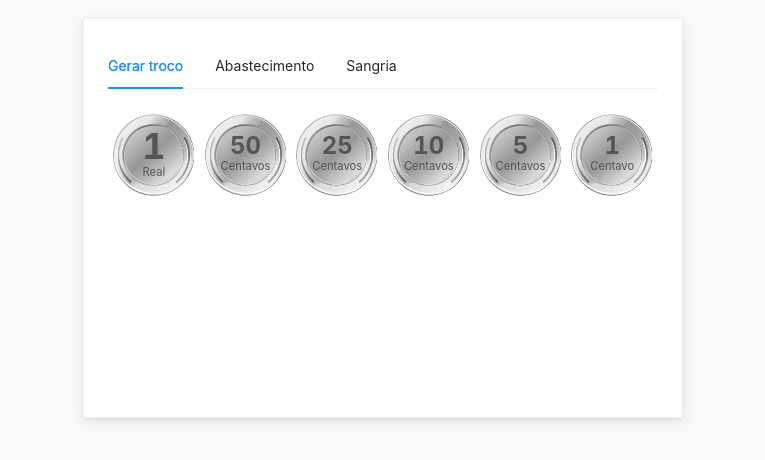
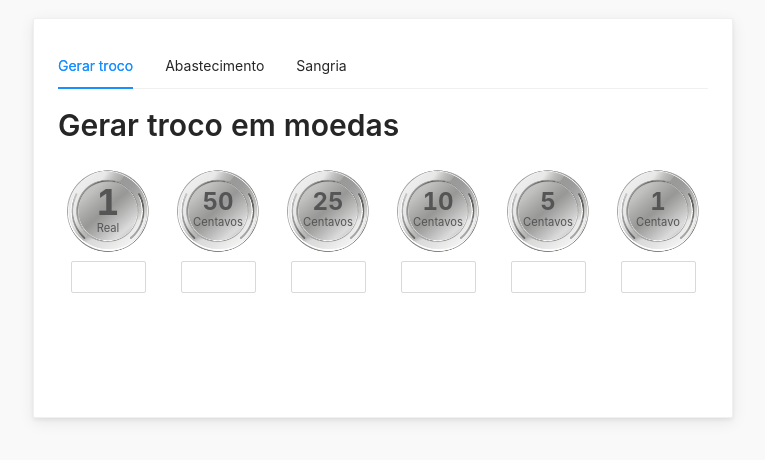
Before and after one commit to GuilhermeAmado/react-cash-register, a React (Create React App) app: page / in a window 1280 px wide. Shown: the part 182-642 px from the top of the page, without its empty margins (257-1022 px from the left). Built offline with nearby package versions, Linux system fonts and the light colour scheme.

Commit message:
add coin input and coin list

```diff
--- a/src/App.js
+++ b/src/App.js
@@ -1,7 +1,8 @@
 import styled from 'styled-components';
-import { Tabs, Card } from 'antd';
-import Coin from './components/Coin';
+import { Tabs, Card, Typography } from 'antd';
+import CoinList from './components/CoinList';
 const { TabPane } = Tabs;
+const { Title } = Typography;
 
 function callback(key) {
   console.log(key);
@@ -13,20 +14,14 @@ function App() {
       <StyledCard>
         <Tabs defaultActiveKey="1" onChange={callback}>
           <TabPane tab="Gerar troco" key="1">
-            <CoinsContainer>
-              <Coin value={1} unity={'Real'} />
-              <Coin value={50} unity={'Centavos'} />
-              <Coin value={25} unity={'Centavos'} />
-              <Coin value={10} unity={'Centavos'} />
-              <Coin value={5} unity={'Centavos'} />
-              <Coin value={1} unity={'Centavo'} />
-            </CoinsContainer>
+            <Title level={2}>Gerar troco em moedas</Title>
+            <CoinList />
           </TabPane>
           <TabPane tab="Abastecimento" key="2">
-            Content of Tab Pane 2
+            <CoinList />
           </TabPane>
           <TabPane tab="Sangria" key="3">
-            Content of Tab Pane 3
+            <CoinList />
           </TabPane>
         </Tabs>
       </StyledCard>
@@ -43,15 +38,9 @@ const Wrapper = styled.div`
 `;
 
 const StyledCard = styled(Card)`
-  width: 600px;
+  width: 700px;
   min-height: 400px;
   box-shadow: rgb(0 0 0 / 8%) 0px 4px 16px 0px, rgb(0 0 0 / 6%) 0px 2px 4px 0px;
 `;
 
-const CoinsContainer = styled.div`
-  display: flex;
-  align-items: center;
-  justify-content: space-between;
-`;
-
 export default App;
--- a/src/components/Coin.js
+++ b/src/components/Coin.js
@@ -1,17 +1,27 @@
 import React from 'react';
 import styled from 'styled-components';
+import { Input } from 'antd';
 import coinBackground from '../assets/images/coin.png';
 
 const Coin = ({ value, unity }) => {
   return (
+    <CoinContainer>
       <CoinStyles unity={unity}>
         <div className="value-container">
           <strong>{value}</strong>
           <small>{unity}</small>
         </div>
       </CoinStyles>
+      <StyledInput />
+    </CoinContainer>
   );
 };
+
+const CoinContainer = styled.div`
+  display: flex;
+  flex-direction: column;
+  align-items: center;
+`;
 
 const CoinStyles = styled.div`
   width: 100px;
@@ -41,4 +51,9 @@ const CoinStyles = styled.div`
   }
 `;
 
+const StyledInput = styled(Input)`
+  max-width: 75px;
+  text-align: center;
+`;
+
 export default Coin;
--- /dev/null
+++ b/src/components/CoinList.js
@@ -0,0 +1,24 @@
+import React from 'react';
+import styled from 'styled-components';
+import Coin from './Coin';
+
+const CoinList = () => {
+  return (
+    <CoinListContainer>
+      <Coin value={1} unity={'Real'} />
+      <Coin value={50} unity={'Centavos'} />
+      <Coin value={25} unity={'Centavos'} />
+      <Coin value={10} unity={'Centavos'} />
+      <Coin value={5} unity={'Centavos'} />
+      <Coin value={1} unity={'Centavo'} />
+    </CoinListContainer>
+  );
+};
+
+const CoinListContainer = styled.div`
+  display: flex;
+  align-items: center;
+  justify-content: space-between;
+`;
+
+export default CoinList;
```
Lines whose indentation alone changed are shown as unchanged.
